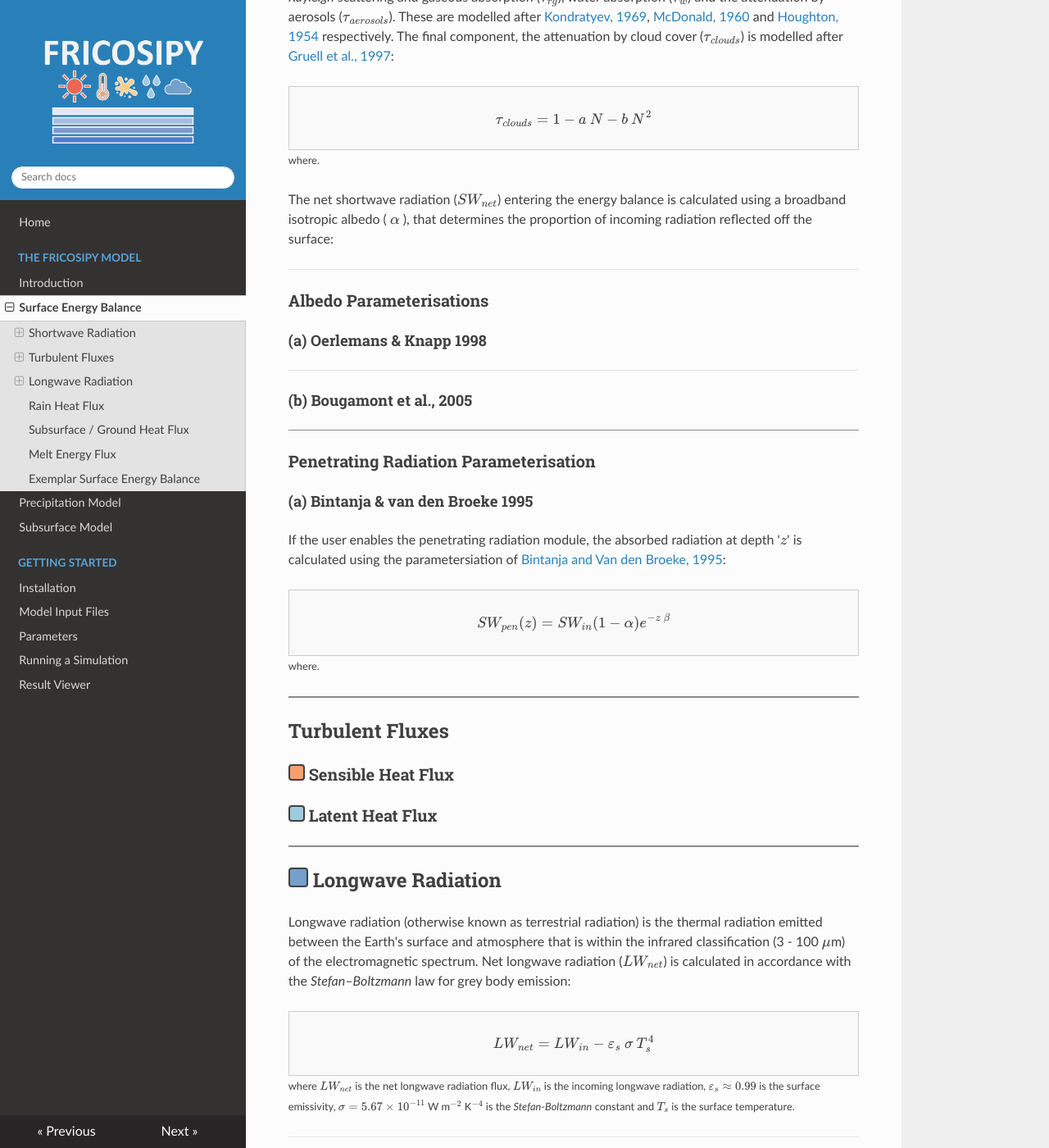
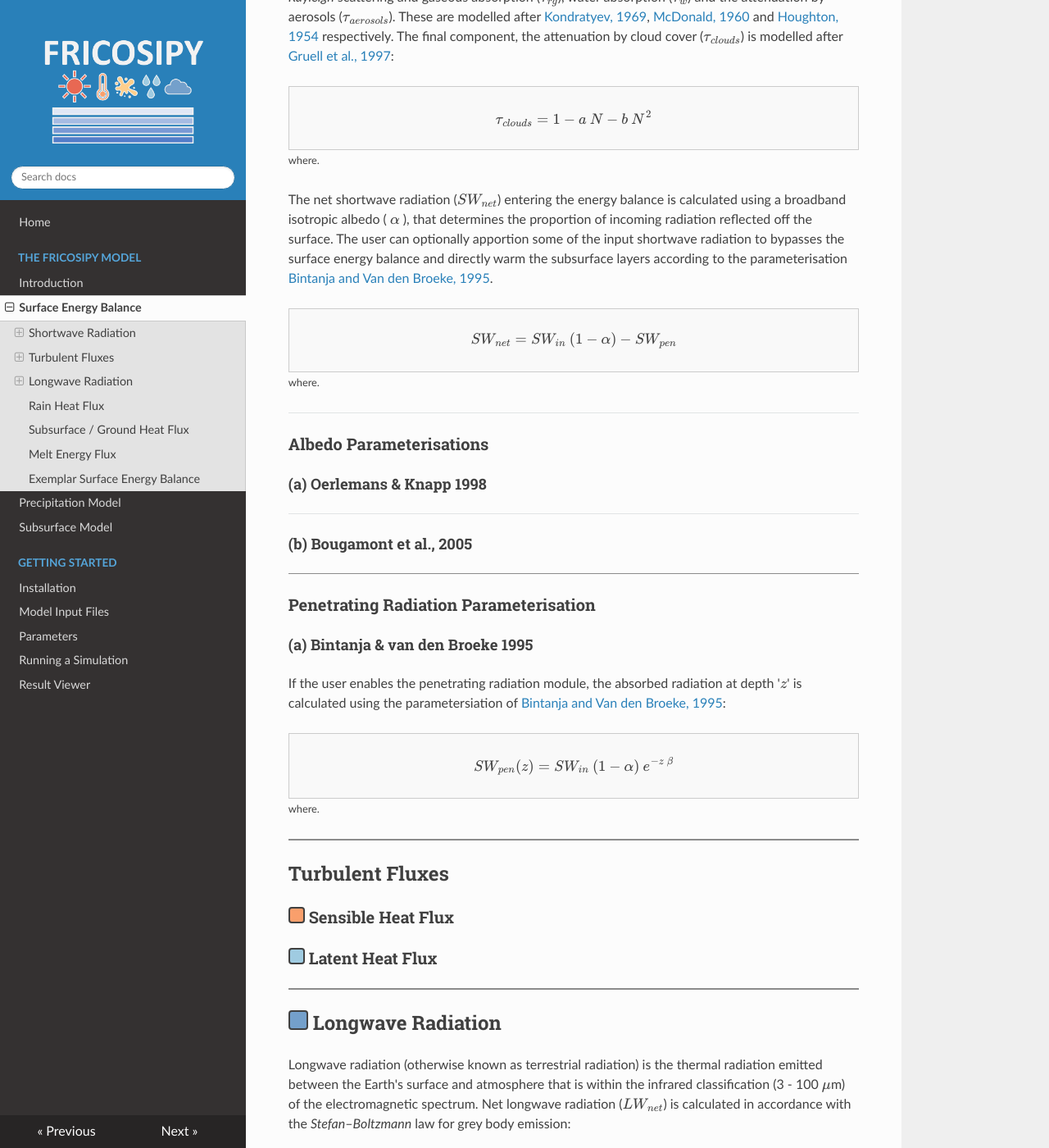
Before and after one commit to MarcusGastaldello/FRICOSIPY, an MkDocs documentation site: the page built from docs/surface_energy_balance.md, in a window 1280 px wide and 1400 px high, scrolled down 1716 px. Shown: the whole window at 82% size. Built offline with MkDocs 1.6.1, drawn with Linux system fonts in a browser that asks for light colours; nearby versions of some CDN libraries.

Commit message:
Update surface_energy_balance.md

```diff
--- a/docs/surface_energy_balance.md
+++ b/docs/surface_energy_balance.md
@@ -58,9 +58,14 @@ $$
 <small>where.</small>
 
 
-The net shortwave radiation ($SW_{net}$) entering the energy balance is calculated using a broadband isotropic albedo ( $\alpha$ ), that determines the proportion of incoming radiation reflected off the surface:
+The net shortwave radiation ($SW_{net}$) entering the energy balance is calculated using a broadband isotropic albedo ( $\alpha$ ), that determines the proportion of incoming radiation reflected off the surface. The user can optionally apportion some of the input shortwave radiation to bypasses the surface energy balance and directly warm the subsurface layers according to the parameterisation [Bintanja and Van den Broeke, 1995](https://doi.org/10.1175/1520-0450(1995)034%3C0902:TSEBOA%3E2.0.CO;2).
 
-
+<div style="border:1px solid #ccc; padding:10px; background:#f9f9f9;">
+$$
+SW_{net} = SW_{in} \: (1 - \alpha) - SW_{pen}
+$$
+</div>
+<small>where.</small>
 
 ---
 
@@ -82,7 +87,7 @@ If the user enables the penetrating radiation module, the absorbed radiation at
 
 <div style="border:1px solid #ccc; padding:10px; background:#f9f9f9;">
 $$
-SW_{pen} (z) = SW_{in} (1 - \alpha) e^{-z \: \beta}
+SW_{pen} (z) = SW_{in} \: (1 - \alpha) \: e^{-z \: \beta}
 $$
 </div>
 <small>where.</small>
```
